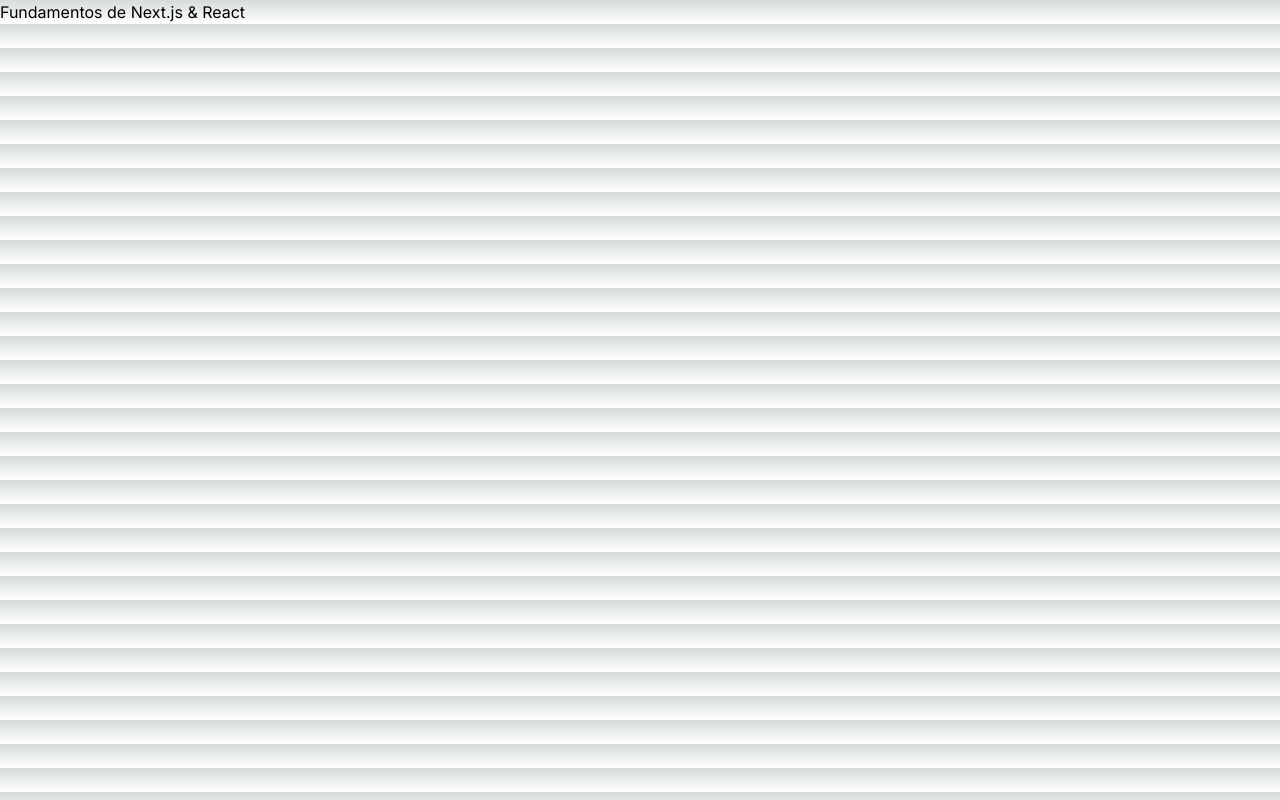
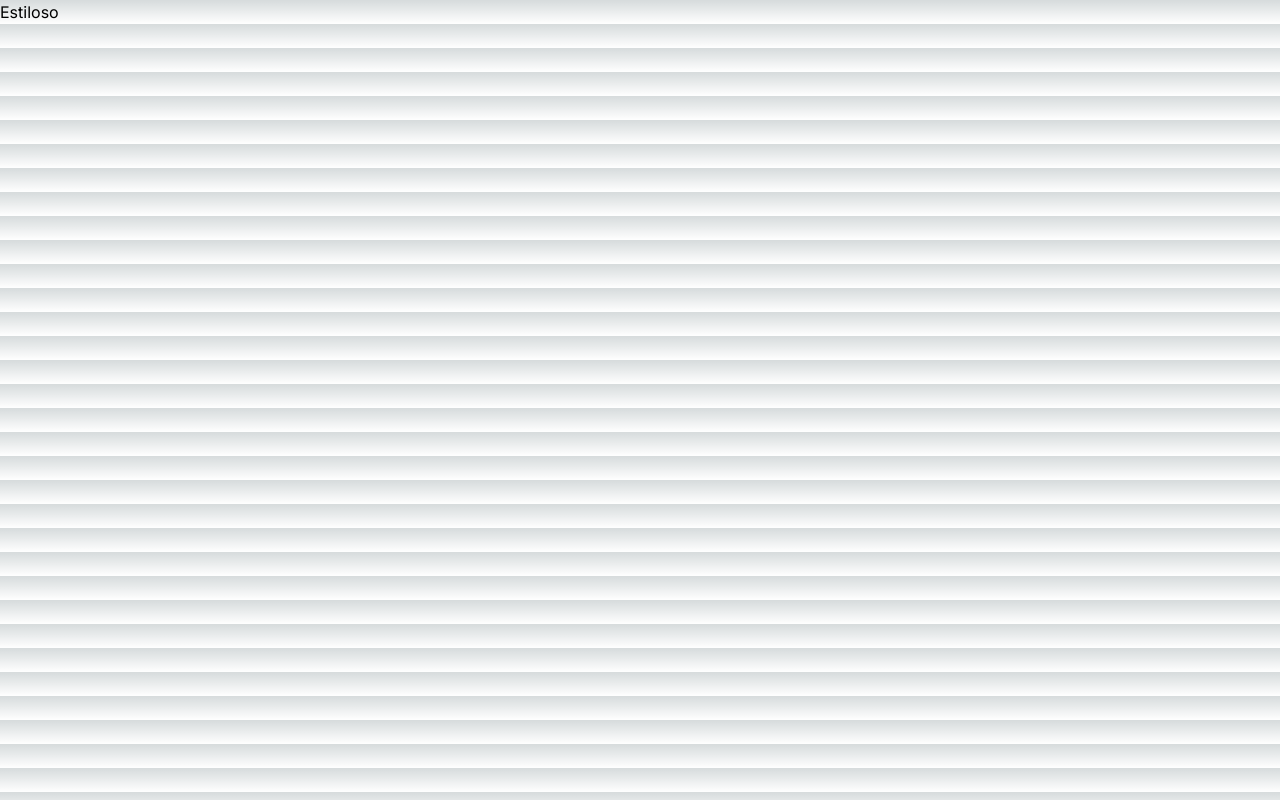
Before and after one commit to alerodrigues-ard/Cod3r-React-Next-2023, a Next.js app in the folder fundamentos/: page / in a window 1280 px wide. Built offline with nearby package versions, Linux system fonts and the light colour scheme.

Commit message:
Fundamentos Next.js e React
Tópicos:
. ^Navegando entre Componentes

```diff
--- a/fundamentos/src/app/page.tsx
+++ b/fundamentos/src/app/page.tsx
@@ -1,9 +1,11 @@
-//import Image from 'next/image'
+import Link from 'next/link'
 
 export default function Home() {
   return (
     <div>
-      <h1>Fundamentos de Next.js & React</h1>
+      <Link href="/estiloso">
+        Estiloso
+      </Link>
     </div>
   )
 }
--- a/fundamentos/src/pages/estiloso.tsx
+++ b/fundamentos/src/pages/estiloso.tsx
@@ -1,9 +1,11 @@
 import styles from "./styles/Estiloso.module.css"
+import Link from "next/link"
 
 export default function Estiloso() {
 
   return (
     <div className={styles.roxo}>
+      <Link href="/" className={styles.roxo}>Voltar</Link>
       <h1>Estilo usando CSS Módulos</h1>
     </div>
   )
```
